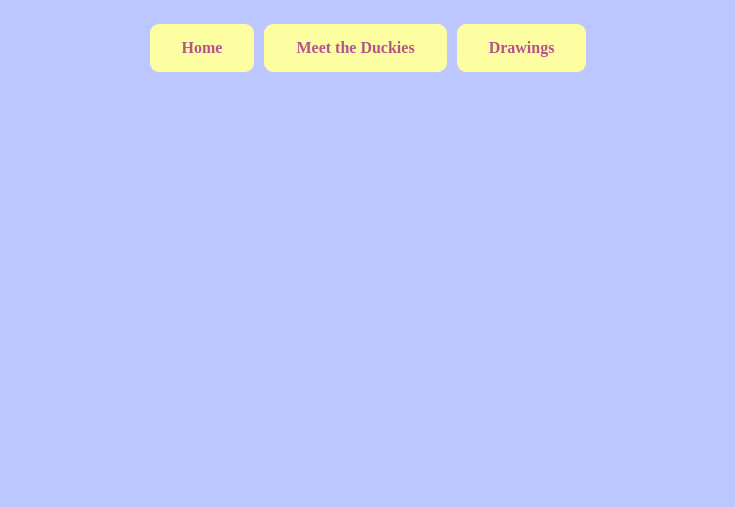
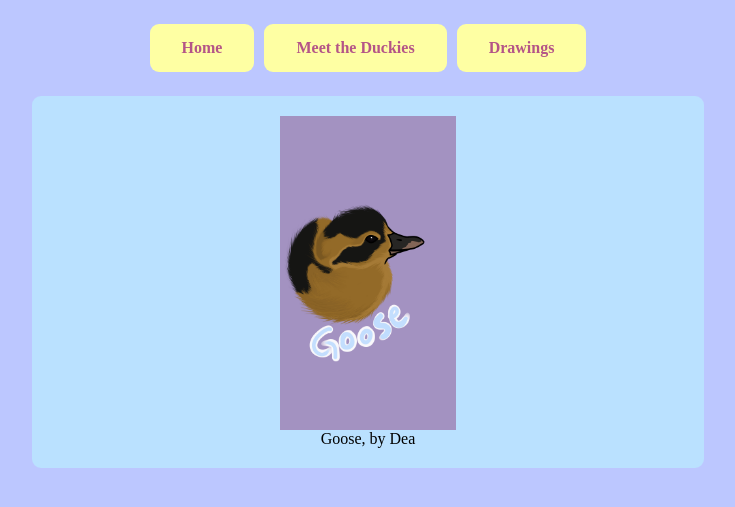
Before and after one commit to P3D-l/WebDuckies, a PHP site: page /drawings.php in a window 1280 px wide. Shown: the top 507 px of the page, without its empty margins (272-1007 px from the left). Run offline with PHP 8.4, Linux system fonts and the light colour scheme.

Commit message:
drawing added

```diff
--- a/drawings.php
+++ b/drawings.php
@@ -7,14 +7,20 @@
     <link href="styles/style_drawings.css" rel="stylesheet"/>
 </head>
 <body>
-<h2>
+    <h2>
     <?php
     echo '<div class = "pill-nav">
         <a href = "index.php">Home</a>
         <a href = "meet_the_duckies.php">Meet the Duckies</a>
-        <a href = "drawings.php">Drawings</s>
+        <a href = "drawings.php">Drawings</a>
     </div>'
     ?>
     </h2>
+    <figure>
+    <img src="goose_digidraw.png" width="176" height="314">
+    <figcaption>Goose, by Dea
+    </figcaption>
+    </figure>
+
 </body>
 </html>
--- a/index.php
+++ b/index.php
@@ -13,7 +13,7 @@
     echo '<div class = "pill-nav">
         <a href = "index.php">Home</a>
         <a href = "meet_the_duckies.php">Meet the Duckies</a>
-        <a href = "drawings.php">Drawings</s>
+        <a href = "drawings.php">Drawings</a>
     </div>'
     ?>
     </h2>
--- a/meet_the_duckies.php
+++ b/meet_the_duckies.php
@@ -12,7 +12,7 @@
     echo '<div class = "pill-nav">
         <a href = "index.php">Home</a>
         <a href = "meet_the_duckies.php">Meet the Duckies</a>
-        <a href = "drawings.php">Drawings</s>
+        <a href = "drawings.php">Drawings</a>
     </div>'
     ?>
     </h2>
--- a/styles/style_drawings.css
+++ b/styles/style_drawings.css
@@ -20,3 +20,26 @@ h2 {
 }
 
 .pill-nav a:hover {background-color: #bae1ff;}
+
+figure {
+    background-color: #bae1ff;
+    border: thick #bae1ff solid;
+    border-radius: 9px;
+    border: thick #bae1ff solid;
+    display: flex;
+    flex-flow: column;
+    padding: 15px;
+    width: 50%;
+    margin: auto;
+}
+
+img {
+    display: block;
+    margin-left: auto;
+    margin-right: auto;
+}
+
+figcaption {
+    text-align: center;
+    font-family: "cream DEMO";
+}
--- a/styles/style_index.css
+++ b/styles/style_index.css
@@ -3,7 +3,6 @@ body {
 }
 
 p {
-    color:black;
     text-align: center;
     display:  inline-block;
     font-family: "cream DEMO";
```
Also changed, not shown: goose_digidraw.png (added).
